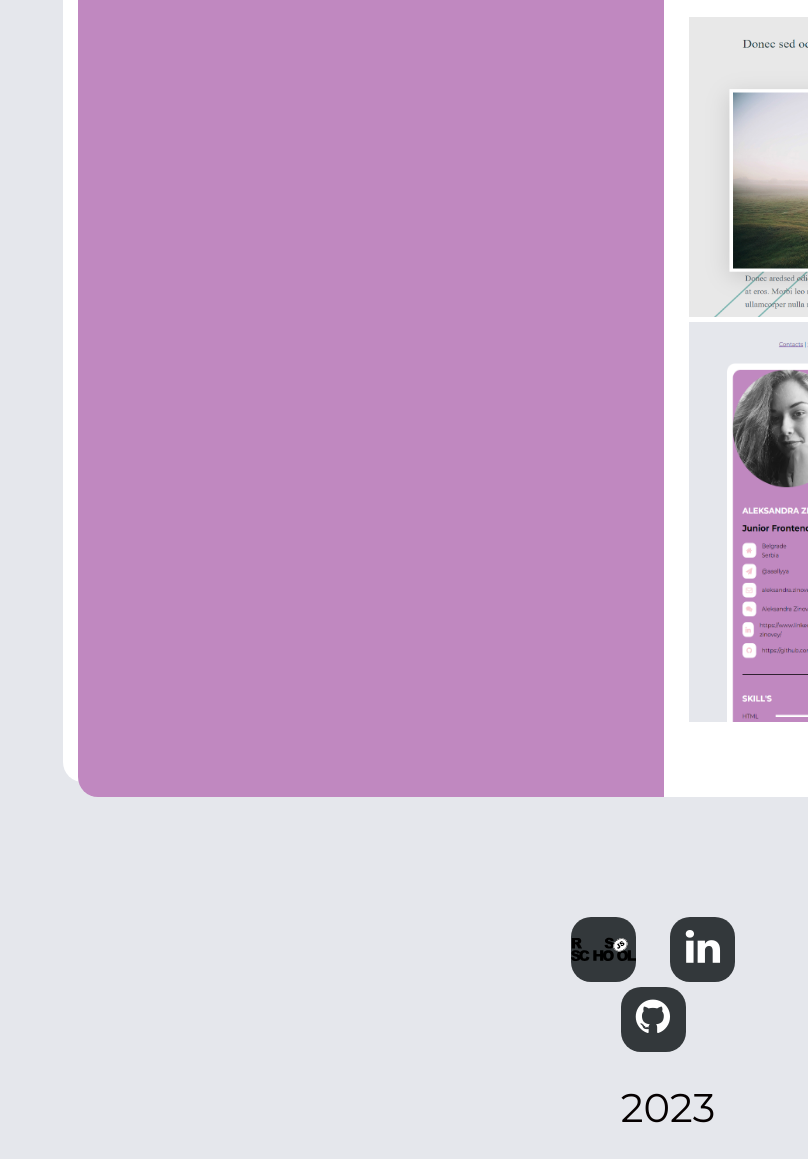
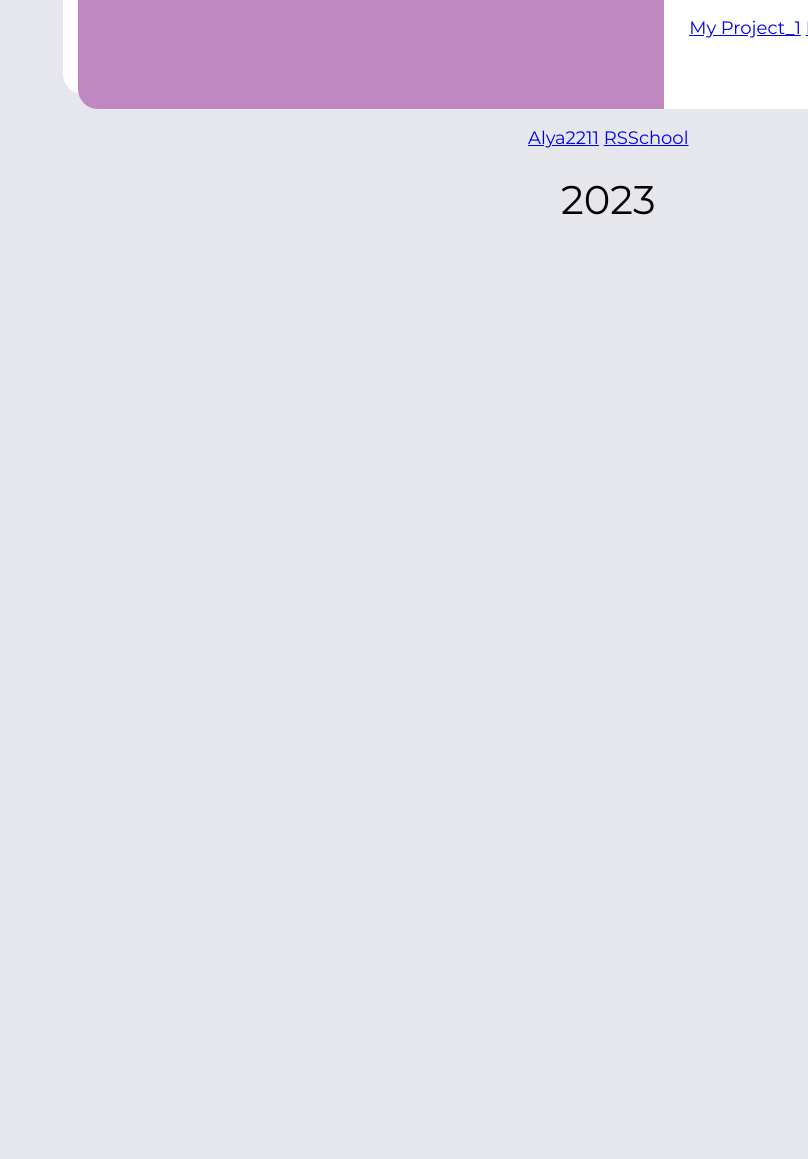
Before and after one commit to Alya2211/rsschool-cv, a plain HTML site: page index.html in a window 1280 px wide. Shown: the part 1373-2532 px from the top of the page, without its empty margins (472-1280 px from the left). After the commit the page ends 1624 px from the top, so only its background shows below. Drawn offline with Linux system fonts and the light colour scheme.

Commit message:
feat: add link

```diff
--- a/index.html
+++ b/index.html
@@ -225,15 +225,9 @@
 					<div class="title">
 						<p class="bold" id="project">My Projects</p>
 						<a href="https://alya2211.github.io/work_1/" target="_blank"
-							aria-label="RS School logo with link.">
-							<img src="https://github.com/Alya2211/rsschool-cv/blob/gh-pages/images/my%20project%20preview.png?raw=true"
-								alt="project" width="400" height="300">
-						</a>
+							aria-label="RS School logo with link.">My Project_1</a>
 						<a href="https://Alya2211.github.io/rsschool-cv/" target="_blank"
-							aria-label="RS School logo with link.">
-							<img src="https://github.com/Alya2211/rsschool-cv/blob/gh-pages/images/mycv.png?raw=true"
-								alt="project1" width="400" height="400">
-						</a>
+							aria-label="RS School logo with link.">My Project_2</a>
 					</div>
 				</div>
 			</div>
@@ -243,12 +237,10 @@
 
 		<div class="footer-left">
 			<div class="footer-icons">
-				<a href="https://rs.school/js/" aria-label="RS School logo with link.">
-					<img src="https://raw.githubusercontent.com/Alya2211/rsschool-cv/112dcde0b01923c9a726e41bf04c765e3ca493ea/images/rs_school_js.svg"
-						alt="rsschool">
-				</a>
-				<a href="https://www.linkedin.com/in/aleksandra-zinovey/"><i class="fa fa-linkedin"></i></a>
-				<a href="https://github.com/Alya2211"><i class="fa fa-github"></i></a>
+				<a href="https://rs.school/js/" class="footer-distributed__logo"
+					aria-label="RS School logo with link."></a>
+				<a href="https://github.com/Alya2211">Alya2211</a>
+				<a href="https://rs.school/">RSSchool</a>
 			</div>
 		</div>
 		<p>2023</p>
--- a/styles.css
+++ b/styles.css
@@ -219,7 +219,7 @@ body {
 
 .footer-distributed {
 	position: absolute;
-	top: 2250px;
+	top: 1500px;
 	left: 1000px;
 }
 
@@ -229,26 +229,5 @@ body {
 }
 
 .footer-distributed .footer-left {
-	text-align: center
+	text-align: center;
 }
-
-.footer-distributed .footer-icons {
-	margin-top: 40px;
-}
-
-.footer-distributed .footer-icons a {
-	display: inline-block;
-	width: 65px;
-	height: 65px;
-	cursor: pointer;
-	background-color: #33383b;
-	border-radius: 20px;
-
-	font-size: 40px;
-	color: #ffffff;
-	text-align: center;
-	line-height: 60px;
-
-	margin-right: 30px;
-	margin-bottom: 5px;
-}
```
Also changed, not shown: images/Снимок экрана 2023-03-07 203929.png (added).
